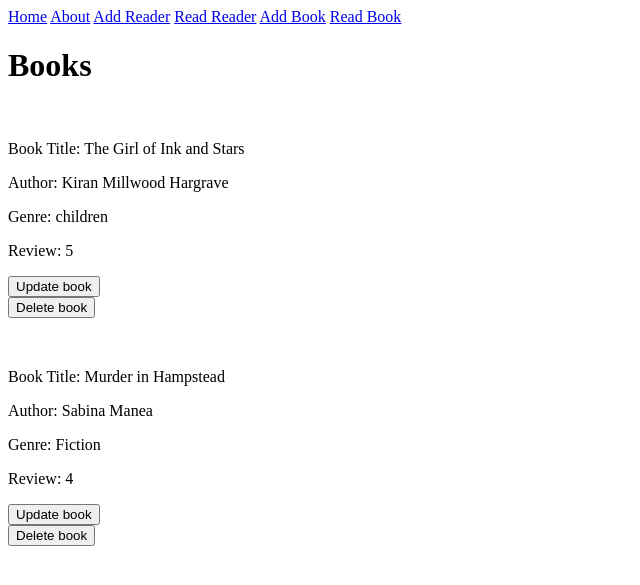
After one commit to danielaconstantin-hub/Project2-Python, a Flask app: page /read_book in a window 1280 px wide. The commit adds this page. Shown: the top 585 px of the page, without its empty margins (0-640 px from the left). Run offline with Flask 2, Linux system fonts and the light colour scheme; data comes from the database, SQL or seed files in the repository; both versions use the stored data as it was after the commit.

Commit message:
CRUD Book working

```diff
--- a/application/forms.py
+++ b/application/forms.py
@@ -13,5 +13,4 @@ class BookForm(FlaskForm):
     author = StringField("Author")
     genre = StringField("Genre")
     review = StringField("Review")
-    #first_name = StringField..............
     submit = SubmitField("Submit")
--- a/application/routes.py
+++ b/application/routes.py
@@ -1,6 +1,6 @@
 from application import app, db
-from application.models import Reader
-from application.forms import ReaderForm
+from application.models import Reader, Book
+from application.forms import ReaderForm, BookForm
 from flask import redirect, url_for, render_template, request
 
 @app.route('/')
@@ -63,3 +63,52 @@ def delete_reader(reader_id):
     db.session.delete(reader_text)
     db.session.commit()
     return redirect(url_for('read_reader'))
+
+#-------------------------------------------------------------------------------
+#CRUD for Book
+
+@app.route('/add_book', methods=['GET', 'POST'])
+def add_book():
+    form = BookForm()
+    if request.method == 'POST':
+        if form.validate_on_submit():
+            bookData = Book(
+                book_title = form.book_title.data,
+                author = form.author.data,
+                genre  = form.genre.data,
+                review = form.review.data
+            )
+            db.session.add(bookData)
+            db.session.commit()
+            return redirect(url_for('read_book'))
+    return render_template('book.html', form=form)
+
+@app.route('/read_book', methods=['GET', 'POST'])
+def read_book():
+    book = Book.query.all()
+    return render_template('booklist.html', book=book)
+
+@app.route('/update_book/<int:book_id>', methods= ['GET','POST'])
+def update_book(book_id):
+    book = Book.query.get(book_id)
+    form = BookForm()
+    if form.validate_on_submit():
+        book.book_title= form.book_title.data
+        book.author= form.author.data
+        book.genre = form.genre.data
+        book.review = form.review.data
+        db.session.commit()
+        return redirect(url_for('read_book'))
+    elif request.method == 'GET':
+        form.book_title.data = book.book_title
+        form.author.data = book.author
+        form.genre.data = book.genre
+        form.review.data = book.review
+    return render_template('update_book.html', form=form)
+
+@app.route('/delete_book/<int:book_id>')
+def delete_book(book_id):
+    book_text = Book.query.get(book_id)
+    db.session.delete(book_text)
+    db.session.commit()
+    return redirect(url_for('read_book'))
--- a/application/templates/book.html
+++ b/application/templates/book.html
@@ -11,11 +11,9 @@
                 <br>
                 {{ form.review.label }} {{ form.review }}
                 <br>
-                {{ form.first_name.label }} {{ form.first_name }}
-                <br>
                 {{ form.submit }}
                 <br>
-            {{ message }}
+
             </form>
         </div>
         {% endblock body %}
--- /dev/null
+++ b/application/templates/booklist.html
@@ -0,0 +1,23 @@
+{% extends 'layout.html' %}
+
+{% block body %}
+
+<h1>Books</h1>
+{% for bks in book %}
+
+<br>
+<p>Book Title: {{ bks.book_title }}</p>
+<p>Author: {{ bks.author }} </p>
+<p>Genre: {{ bks.genre }} </p>
+<p>Review: {{ bks.review }} </p>
+
+
+<p>
+<form action='{{ url_for("update_book", book_id=bks.book_id) }}'>
+<button type="submit">Update book</button></form>
+<form action='{{ url_for("delete_book", book_id=bks.book_id) }}'>
+<button type="submit">Delete book</button></form>
+</p>
+
+{% endfor %}
+{% endblock %}
--- a/application/templates/layout.html
+++ b/application/templates/layout.html
@@ -5,6 +5,9 @@
         <a href="{{ url_for('about') }}">About</a>
         <a href="{{ url_for('add_reader') }}">Add Reader</a>
         <a href="{{ url_for('read_reader') }}">Read Reader</a>
+        <a href="{{ url_for('add_book') }}">Add Book</a>
+        <a href="{{ url_for('read_book') }}">Read Book</a>
+
         {% block body %}
         {% endblock body %}
     </body>
--- a/application/templates/update_book.html
+++ b/application/templates/update_book.html
@@ -11,11 +11,9 @@
                 <br>
                 {{ form.review.label }} {{ form.review }}
                 <br>
-                {{ form.first_name.label }} {{ form.first_name }}
-                <br>
                 {{ form.submit }}
                 <br>
-            {{ message }}
+
             </form>
         </div>
         {% endblock body %}
```
Also changed, not shown: application/data.db.
